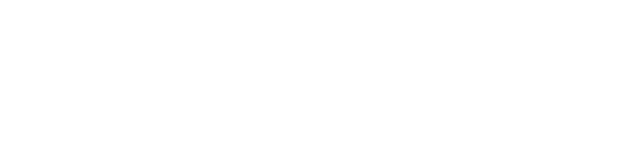
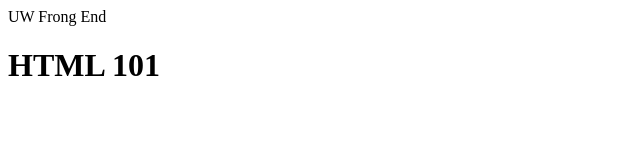
Before and after one commit to lwang8413/UW-Front-End, a plain HTML site: page index.html in a window 1280 px wide. Shown: the whole page, without its empty margins (0-640 px from the left). Drawn offline with Linux system fonts and the light colour scheme.

Commit message:
Modified

```diff
--- a/index.html
+++ b/index.html
@@ -1,5 +1,9 @@
 <!DOCTYPE html>
 <html>
-  <head></head>
-  <body></body>
+  <head>
+    UW Frong End
+  </head>
+  <body>
+    <h1>HTML 101</h1>
+  </body>
 </html>
```
